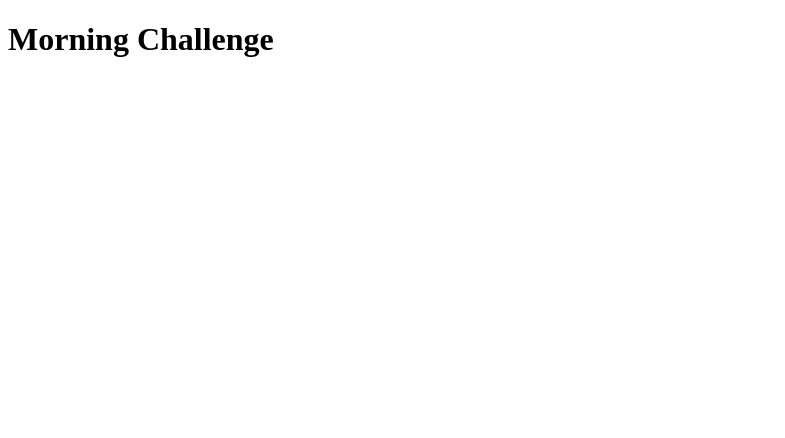
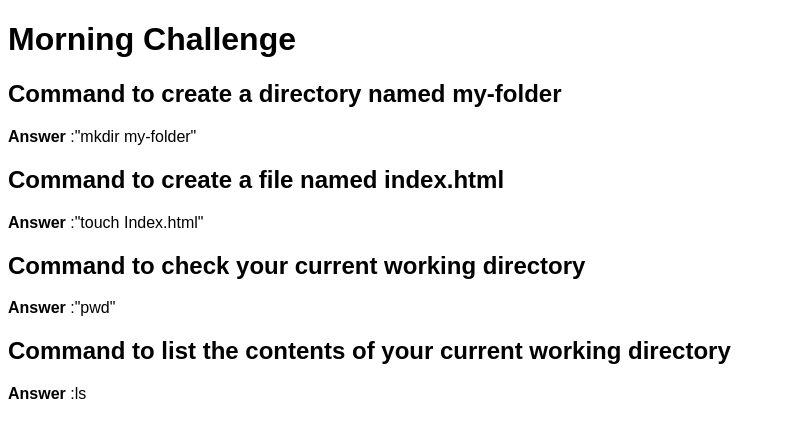
Before and after one commit to SeyiCodes/Morning-Challenge-5-12-2019, a plain HTML site: page index.html in a window 1280 px wide. Shown: the whole page, without its empty margins (0-785 px from the left). Drawn offline with Linux system fonts and the light colour scheme.

Commit message:
Morning Challenge

```diff
--- a/index.html
+++ b/index.html
@@ -1,15 +1,25 @@
 <!DOCTYPE html>
 <html>
+
 <head>
 	<meta charset="utf-8">
 	<meta name="viewport" content="width=device-width">
 	<title>repl.it</title>
 	<link href="style.css" rel="stylesheet" type="text/css" />
 </head>
-  <style>
-    </style>
+
+
 <body>
 	<h1>Morning Challenge</h1>
 
+<h2>Command to create a directory named my-folder</h2>
+<p><strong>Answer</strong> :"mkdir my-folder"</p>
+<h2>Command to create a file named index.html</h2>
+<p><strong>Answer</strong> :"touch Index.html"</p>
+<h2>Command to check your current working directory</h2>
+<p><strong>Answer</strong> :"pwd"</p>
+<h2>Command to list the contents of your current working directory</h2>
+<p><strong>Answer</strong> :ls</p>
 </body>
+
 </html>
--- a/style.css
+++ b/style.css
@@ -0,0 +1 @@
+body {font-family:sans-serif}
```
Lines whose indentation alone changed are shown as unchanged.
